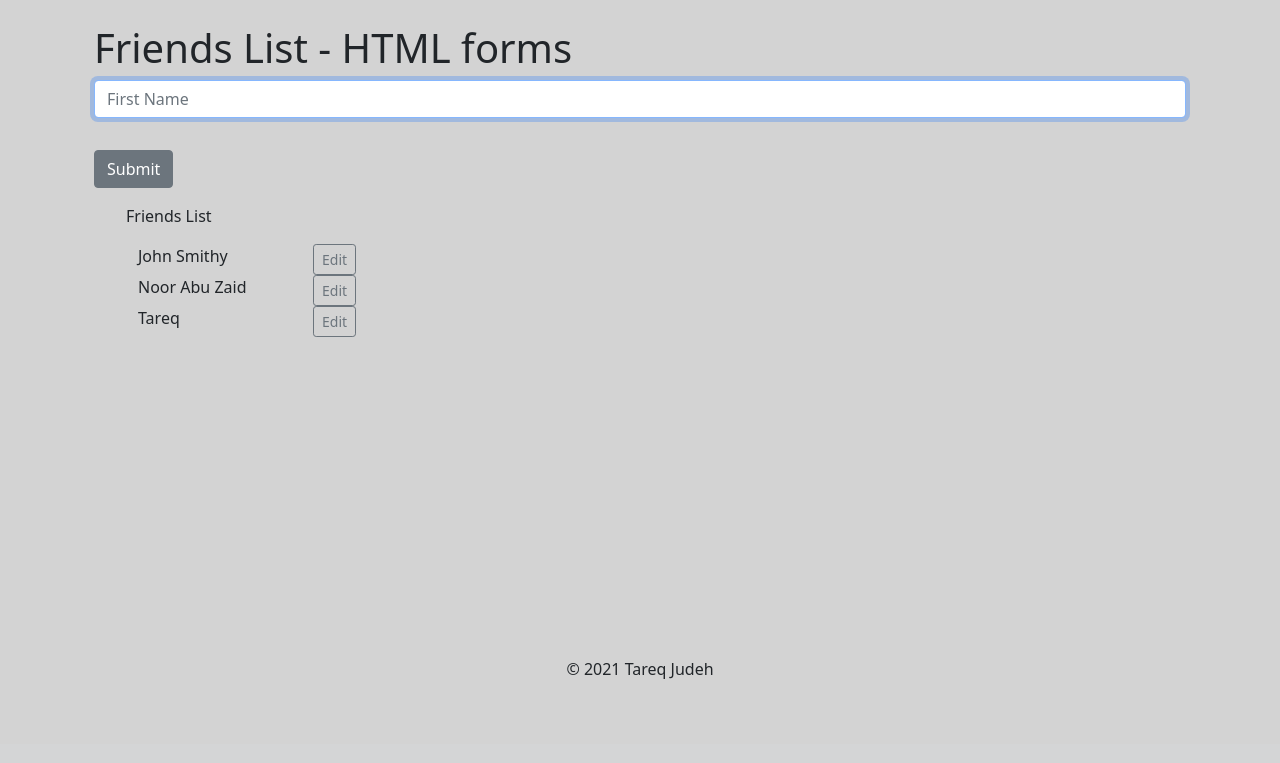
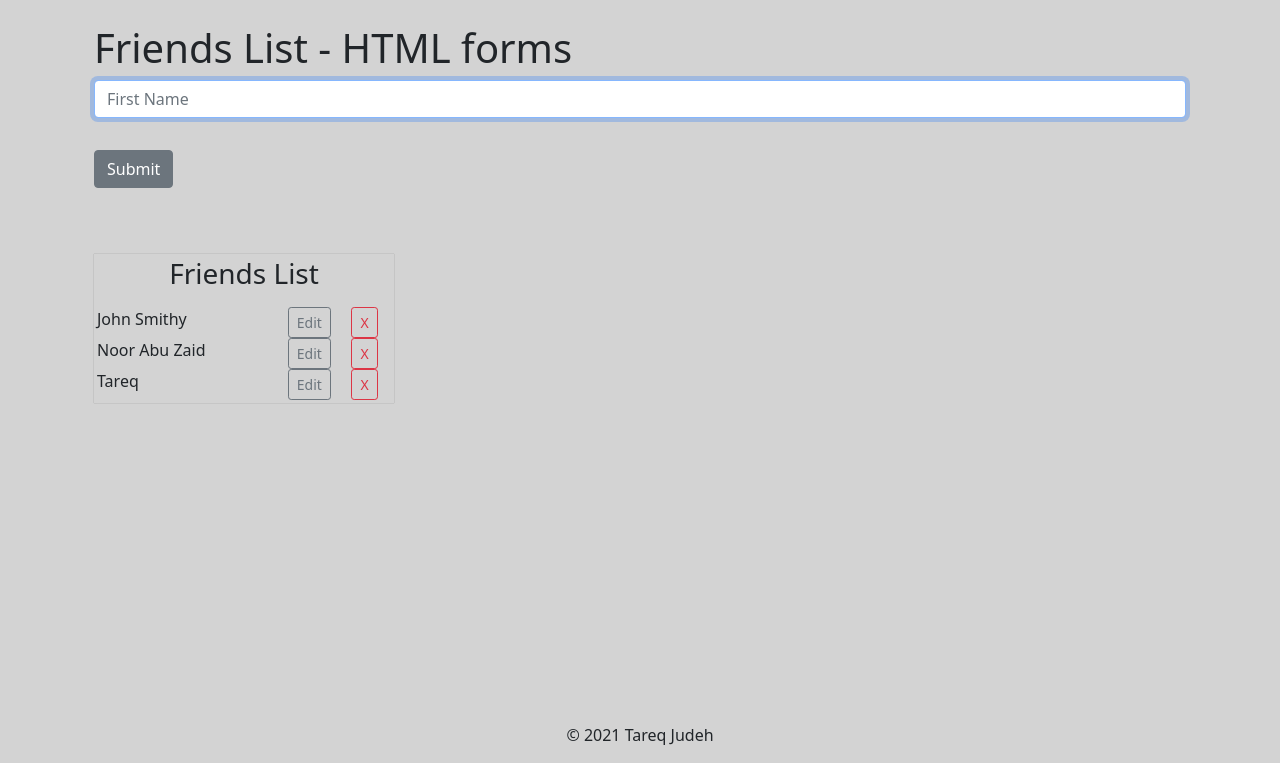
Before and after one commit to TareqJudehGithub/flask_basic_website, a Flask app: page /friends_html in a window 1280 px wide. Shown: the part 56-819 px from the top of the page. Before the commit the page ends 735 px from the top, so only its background shows below. Run offline with Flask 2, Linux system fonts and the light colour scheme; data comes from the database, SQL or seed files in the repository; both versions use the stored data as it was after the commit.

Commit message:
Implemented Delete friends records from the app, and from the database. Prepared project files and folder to be hosted over Heroku.

```diff
--- a/app.py
+++ b/app.py
@@ -227,6 +227,7 @@ def friends_html():
         )
 
 
+# Update records - HTML forms:
 @app.route("/update_friends/<int:friend_id>", methods=["GET", "POST"])
 def update_friends(friend_id):
 
@@ -252,6 +253,19 @@ def update_friends(friend_id):
             )
 
 
+# Delete records - HTML forms:
+@app.route("/delete_friends/<int:friend_id>", methods=["GET", "POST"])
+def delete_friends(friend_id):
+    friend_to_delete = Friends.query.get_or_404(friend_id)
+    try:
+        db.session.delete(friend_to_delete)
+        db.session.commit()
+        return redirect("/friends_html")
+
+    except:
+        return "Error deleting record."
+
+
 # Not found route:
 @app.errorhandler(404)
 def page_not_found(error):
--- a/templates/friends_list_old_form.html
+++ b/templates/friends_list_old_form.html
@@ -44,17 +44,29 @@
                     </form>
                 </div>
             {% endif %}
-                <ul>
-                    <p>Friends List</p>
+                <ul
+                        class="container text-left"
+                    style="width: 300px; margin: 50px 0 20px 0;box-shadow: 0 0 1px grey; padding: 3px;"
+                >
+                    <h3 class="text-center mb-3">Friends List</h3>
                     {% for friend in friends_list %}
-                        <li class="container">
-                            <div class="row" style="width: 350px">
-                                <div class="col-6"> {{ friend.name | title }}</div>
-                                <div class="col-6">
+                        <li>
+                            <div class="row">
+                                <div class="col-4" style="width: 60%"> {{ friend.name | title }}</div>
+
+                                <div class="col-4" style="width: 20%">
                                     <a
                                         class="btn btn-outline-secondary btn-sm"
                                         href="/update_friends/{{ friend.id }}">
                                     Edit
+                                    </a>
+                                </div>
+
+                                 <div class="col-4" style="width: 20%">
+                                    <a
+                                        class="btn btn-outline-danger btn-sm"
+                                        href="/delete_friends/{{ friend.id }}">
+                                    X
                                     </a>
                                 </div>
                             </div>
```
Also changed, not shown: requirements.txt (added, +14 -0 lines), friends.db, 1 other file.
